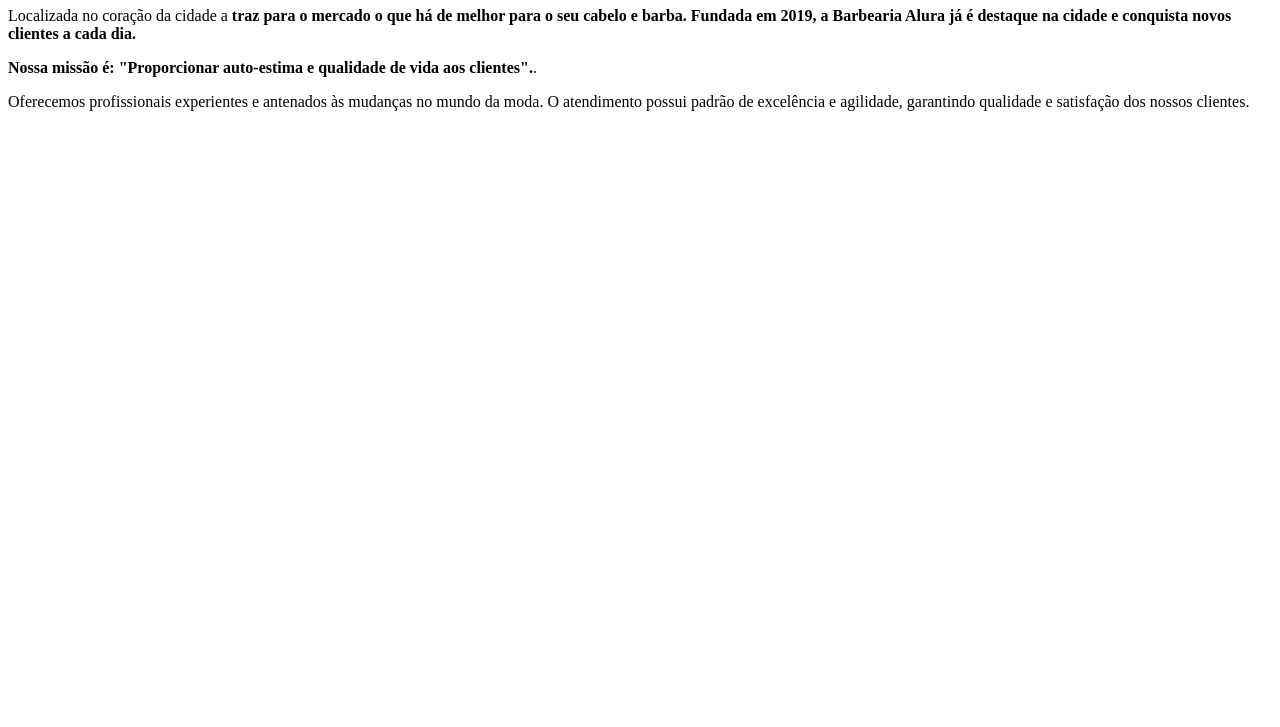
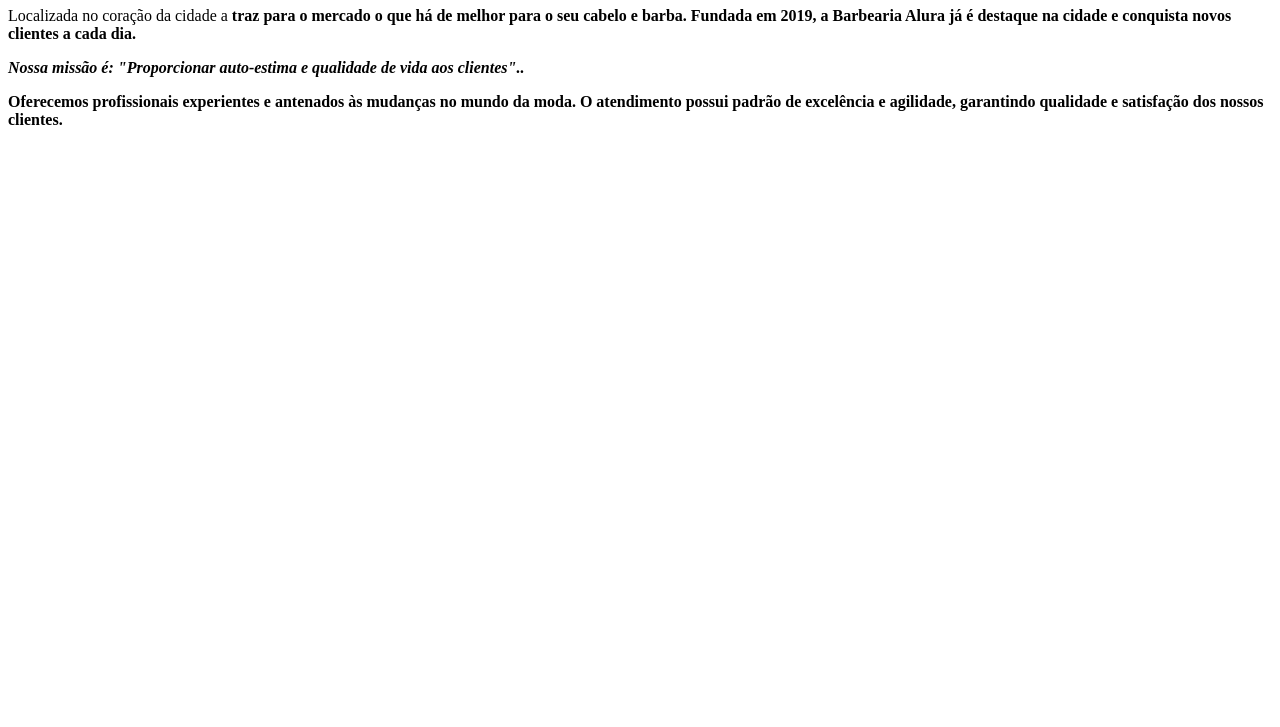
Before and after one commit to primilla1/BarbeariaAlura-1C-ColPai-andu, a plain HTML site: page index.html in a window 1280 px wide. Shown: the part 73-800 px from the top of the page. Drawn offline with Linux system fonts and the light colour scheme.

Commit message:
informações2

```diff
--- a/index.html
+++ b/index.html
@@ -5,11 +5,13 @@
         <meta  charset="UTF-8">
         <title>Barbearia Alura</title>
    </head>
+   <body>
+        <h1>Sobre a Barbearia Alura</h1>
 
-   <h1>Sobre a Barbearia Alura</h1>
-<p>Localizada no coração da cidade a <strong Barbearia Alura </strong>traz para o mercado o que há de melhor para o seu cabelo e barba. Fundada em 2019, a Barbearia Alura já é destaque na cidade e conquista novos clientes a cada dia.</p>
+        <p>Localizada no coração da cidade a <strong Barbearia Alura </strong>traz para o mercado o que há de melhor para o seu cabelo e barba. Fundada em 2019, a Barbearia Alura já é destaque na cidade e conquista novos clientes a cada dia.</p>
 
-<P>Nossa missão é: "Proporcionar auto-estima e qualidade de vida aos clientes".</strong>.</em><P>
+        <P><em>Nossa missão é: <strong>"Proporcionar auto-estima e qualidade de vida aos clientes".</strong>.</em><P>
 
-<P>Oferecemos profissionais experientes e antenados às mudanças no mundo da moda. O atendimento possui padrão de excelência e agilidade, garantindo qualidade e satisfação dos nossos clientes.</P>
+        <P>Oferecemos profissionais experientes e antenados às mudanças no mundo da moda. O atendimento possui padrão de excelência e agilidade, garantindo qualidade e satisfação dos nossos clientes.</P>
+    </body>
 </html>
```
